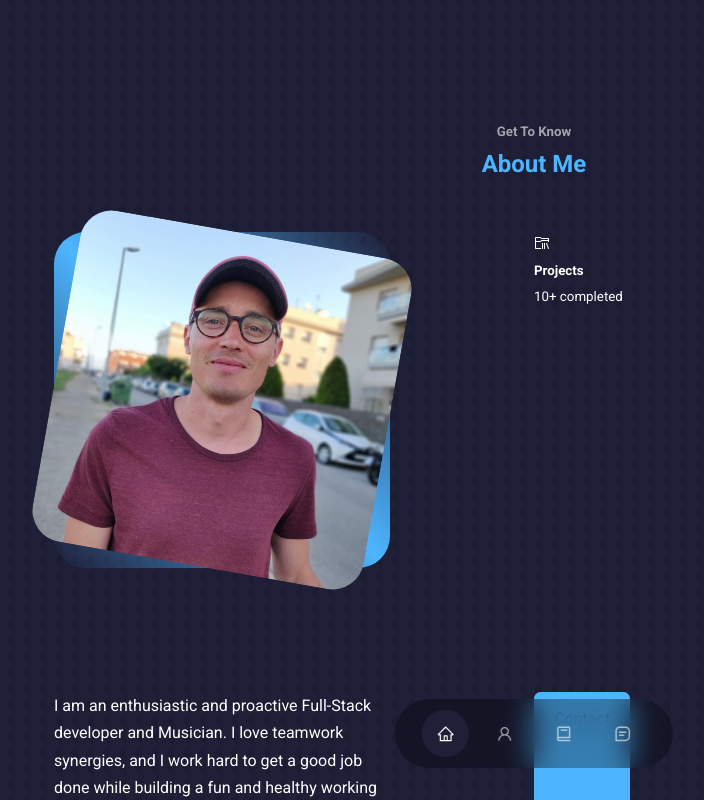
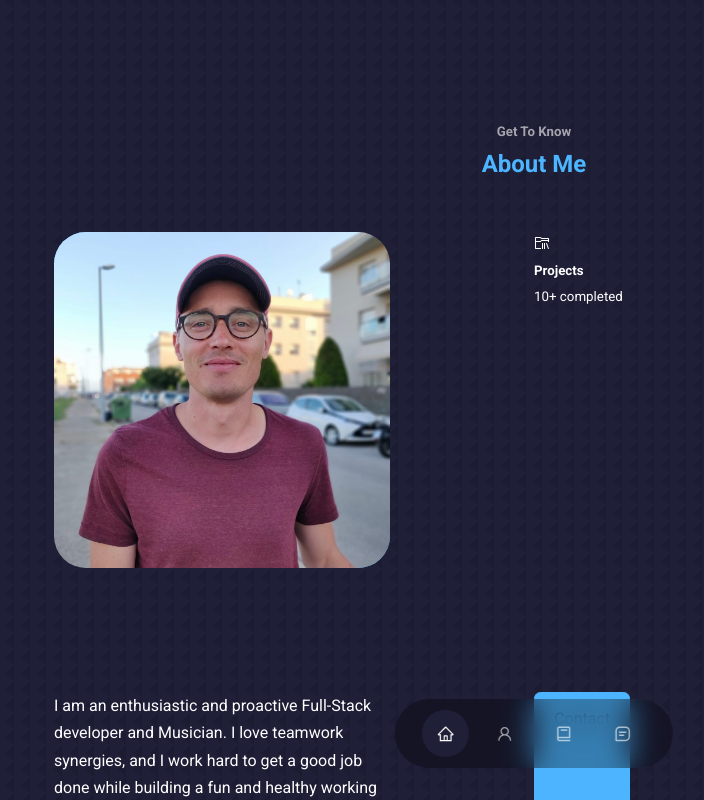
Before and after one commit to TomasGarciaDev/react-portafolio-dev-website, a React (Create React App) app: page / in a window 1280 px wide. In both pictures the pointer is over the element 328 px from the left and 1207 px from the top of the page. Shown: the part 807-1607 px from the top of the page, without its empty margins (106-810 px from the left). Built offline with nearby package versions, Linux system fonts and the light colour scheme.

Commit message:
hover action for about__me-image class

```diff
--- a/src/componets/about/about.css
+++ b/src/componets/about/about.css
@@ -17,4 +17,9 @@
   border-radius: 2rem;
   overflow: hidden;
   transform: rotate(10deg);
+  transition: var(--transition);
 }
+
+.about__me-image:hover {
+  transform: rotate(0deg);
+}
```
